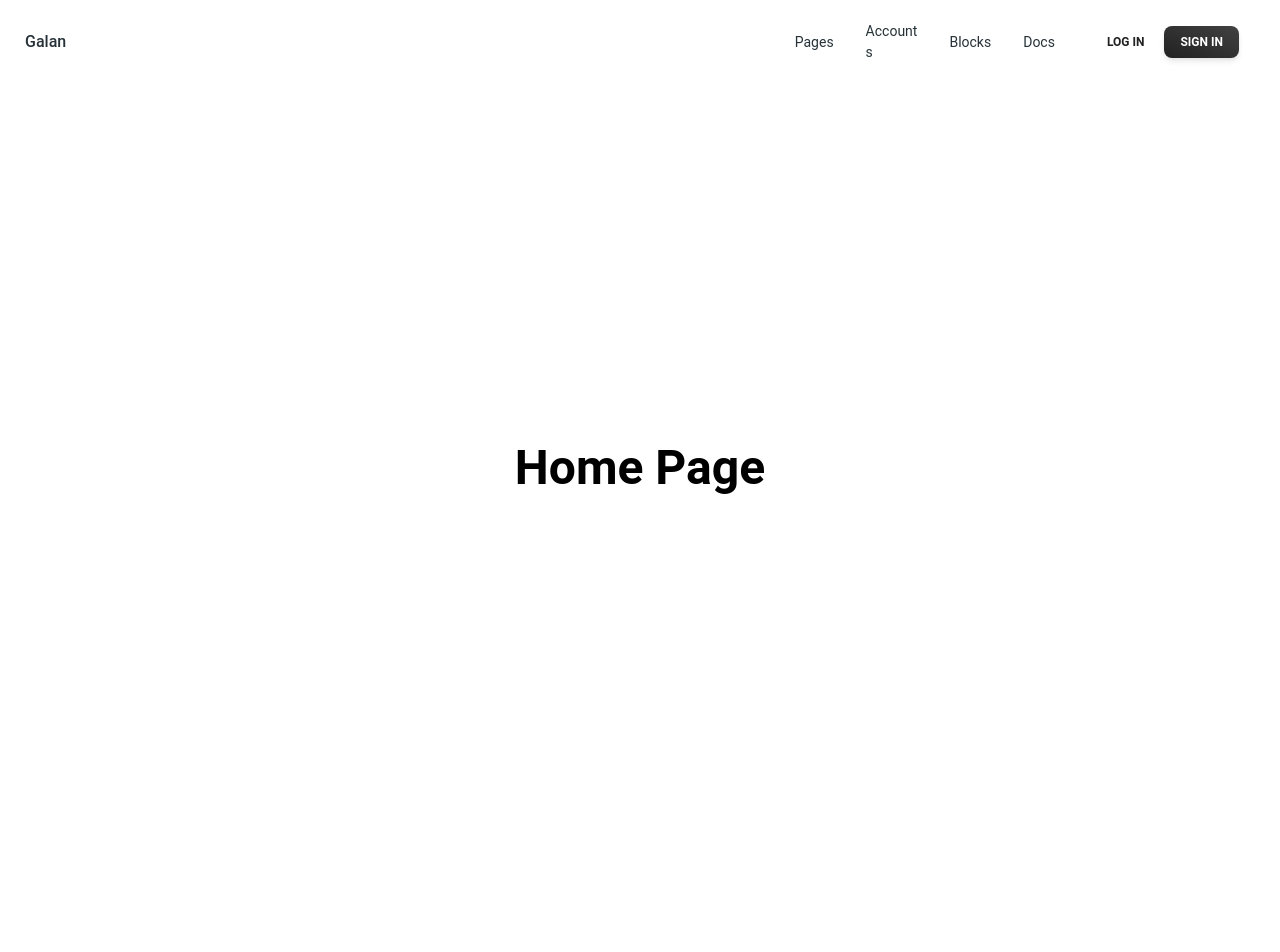
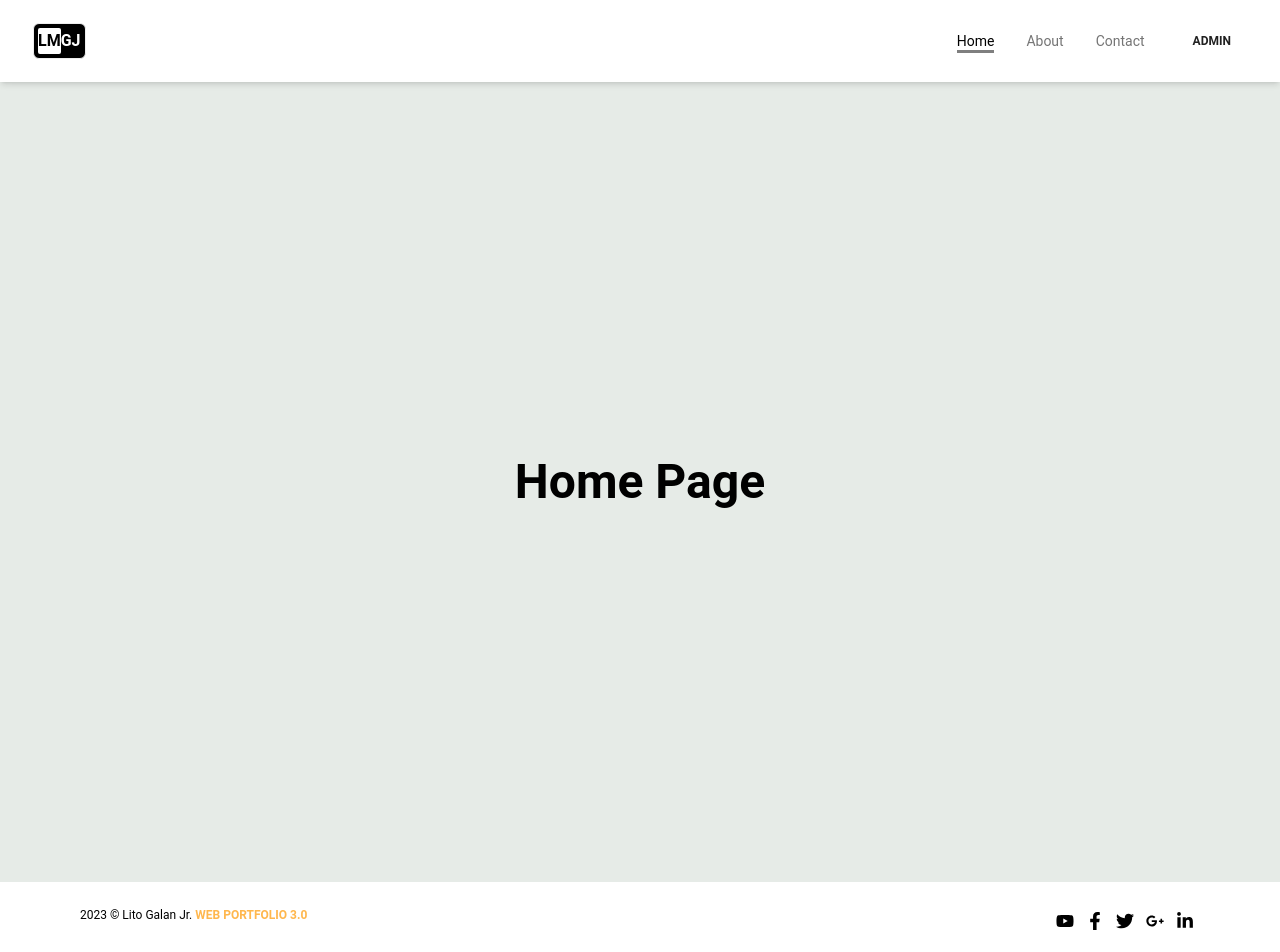
Before and after one commit to lgalan94/web-portfolio-2024, a React (Vite) app: page / in a window 1280 px wide. Shown: the top 952 px of the page. Before the commit the page ends 868 px from the top, so only its background shows below. Built offline with nearby package versions, Linux system fonts and the light colour scheme; the HTML template or start-up script is replaced by a standard one.

Commit message:
add responsiveness to navbar, footer

```diff
--- a/package.json
+++ b/package.json
@@ -12,8 +12,10 @@
   "dependencies": {
     "@heroicons/react": "^2.0.18",
     "@material-tailwind/react": "^2.1.4",
+    "framer-motion": "^10.16.5",
     "react": "^18.2.0",
     "react-dom": "^18.2.0",
+    "react-icons": "^4.12.0",
     "react-router-dom": "^6.20.0"
   },
   "devDependencies": {
--- a/src/components/AppNavbar.jsx
+++ b/src/components/AppNavbar.jsx
@@ -7,6 +7,11 @@ import {
   IconButton,
   Card,
 } from "@material-tailwind/react";
+import Logo from './Logo';
+import {
+  Link,
+  useLocation
+} from 'react-router-dom';
 
 const AppNavbar = () => {
   const [openNav, setOpenNav] = React.useState(false);
@@ -18,53 +23,30 @@ const AppNavbar = () => {
     );
   }, []);
 
+  const CustomLink = ({ endPoint, title, className = "", location }) => {
+    const currentPath = useLocation().pathname;
+
+    return (
+      <Link as={Link} to={endPoint} className={`${className} relative group hover:text-neutral-600  ${currentPath === endPoint ? 'text-black' : 'text-gray-600'}`} >
+        {title}
+
+        <span className={`h-[3px] inline-block w-0 lg:bg-black bg-none opacity-50 absolute left-0 -bottom-0.5 group-hover:w-full transition-[width] ease duration-300 ${currentPath === endPoint ? 'w-full' : 'w-0'}`}>
+          &nbsp;
+        </span>
+      </Link>
+    );
+  };
+
   const navList = (
-    <ul className="mt-2 mb-4 flex flex-col gap-2 lg:mb-0 lg:mt-0 lg:flex-row lg:items-center lg:gap-6">
-      <Typography
-        as="li"
-        variant="small"
-        color="blue-gray"
-        className="p-1 font-normal"
-      >
-        <a href="#" className="flex items-center">
-          Pages
-        </a>
-      </Typography>
-      <Typography
-        as="li"
-        variant="small"
-        color="blue-gray"
-        className="p-1 font-normal"
-      >
-        <a href="#" className="flex items-center">
-          Account
-        </a>s
-      </Typography>
-      <Typography
-        as="li"
-        variant="small"
-        color="blue-gray"
-        className="p-1 font-normal"
-      >
-        <a href="#" className="flex items-center">
-          Blocks
-        </a>
-      </Typography>
-      <Typography
-        as="li"
-        variant="small"
-        color="blue-gray"
-        className="p-1 font-normal"
-      >
-        <a href="#" className="flex items-center">
-          Docs
-        </a>
-      </Typography>
+    <ul className="mt-2 mb-4 text-sm flex flex-col gap-2 lg:mb-0 lg:mt-0 lg:flex-row lg:items-center lg:gap-6">
+      <CustomLink endPoint="/" title="Home" className="lg:mr-1" location={location} />
+      <CustomLink endPoint="/about" title="About" className="lg:mx-1" location={location} />
+      <CustomLink endPoint="/contact" title="Contact" className="lg:ml-1" location={location} />
     </ul>
   );
 
   return (
-    <div className="-m-2 sticky top-0 max-h-[768px] w-[calc(100%)] overflow-hidden">
+    <div className="sticky top-0 max-h-[768px] w-full ">
       <Navbar className="z-10 h-max max-w-full rounded-none px-4 py-2 lg:px-8 lg:py-4">
         <div className="flex items-center justify-between text-blue-gray-900">
           <Typography
@@ -72,7 +54,7 @@ const AppNavbar = () => {
             href="#"
             className="mr-4 cursor-pointer py-1.5 font-medium"
           >
-            Galan
+            <Logo />
           </Typography>
           <div className="flex items-center gap-4">
             <div className="mr-4 hidden lg:block">{navList}</div>
@@ -82,14 +64,7 @@ const AppNavbar = () => {
                 size="sm"
                 className="hidden lg:inline-block"
               >
-                <span>Log In</span>
-              </Button>
-              <Button
-                variant="gradient"
-                size="sm"
-                className="hidden lg:inline-block"
-              >
-                <span>Sign in</span>
+                <span>admin</span>
               </Button>
             </div>
             <IconButton
@@ -135,10 +110,7 @@ const AppNavbar = () => {
           {navList}
           <div className="flex items-center gap-x-1">
             <Button fullWidth variant="text" size="sm" className="">
-              <span>Log In</span>
-            </Button>
-            <Button fullWidth variant="gradient" size="sm" className="">
-              <span>Sign in</span>
+              <span>admin</span>
             </Button>
           </div>
         </MobileNav>
--- /dev/null
+++ b/src/components/Footer.jsx
@@ -0,0 +1,42 @@
+import { FaYoutube, FaFacebookF, FaTwitter, FaGooglePlusG, FaLinkedinIn } from "react-icons/fa";
+
+const Footer = () => {
+
+  return (
+    <footer
+      className="bg-neutral-800 text-center text-neutral-600 dark:bg-neutral-600 dark:text-neutral-200 lg:text-left">
+
+     <div className="flex flex-col md:flex-row justify-between px-20 text-[12px] bg-neutral-900 p-6 text-center text-neutral-200">
+        <div>
+         <span>{ new Date().getFullYear() } &copy; Lito Galan Jr. </span>
+         <a
+           target="_blank"
+           className="font-semibold text-orange-300"
+           href=""
+         >WEB PORTFOLIO 3.0</a>
+        </div>
+
+        <div className="flex justify-center text-neutral-100">
+          <a href="" target="_blank" className="p-1.5 hover:text-white hover:bg-red-500">
+            <FaYoutube size={18} />
+          </a>
+          <a href="" target="_blank" className="p-1.5 hover:text-white hover:bg-blue-500">
+            <FaFacebookF size={18} />
+          </a>
+          <a href="" target="_blank" className="p-1.5 hover:text-white hover:bg-[#3ebdb4]">
+            <FaTwitter size={18} />
+          </a>
+          <a href="" target="_blank" className="p-1.5 hover:text-white hover:bg-[#e66a74]">
+            <FaGooglePlusG size={18} />
+          </a>
+          <a href="" target="_blank" className="p-1.5 hover:text-white hover:bg-[#18b9d9]">
+            <FaLinkedinIn size={18} />
+          </a>
+        </div>
+
+      </div>
+    </footer>
+  );
+}
+
+export default Footer;
--- /dev/null
+++ b/src/components/Logo.jsx
@@ -0,0 +1,25 @@
+import { Link } from 'react-router-dom';
+import { motion } from 'framer-motion';
+
+const Logo = () => {
+
+		return (
+					<motion.div
+							className="border rounded-md p-1 bg-black text-white text-md font-semibold"
+							whileHover = {{
+												backgroundColor:["#121212", "rgba(131,58,180,1)", "rgba(253,29,29,1)", "rgba(252,176,69,1)", "rgba(131,58,180,1)", "#121212"],
+												transition:{ duration:1, repeat: Infinity }
+							 }}
+					>
+					<Link
+							as={Link} to="/"
+							className="flex"
+							>
+							<div className="bg-white rounded-sm text-black">LM</div>
+							<div className="">GJ</div>
+					</Link>
+					</motion.div>
+		)
+}
+
+export default Logo
--- a/src/components/index.js
+++ b/src/components/index.js
@@ -1,5 +1,7 @@
 import AppNavbar from './AppNavbar'
+import Footer from './Footer'
 
 export {
-	AppNavbar
+	AppNavbar,
+	Footer
 }
--- a/src/pages/About.jsx
+++ b/src/pages/About.jsx
@@ -1,7 +1,12 @@
+import { AppNavbar, Footer } from '../components'
 
 const About = () => {
 	return (
-		<h1 className="text-5xl font-semibold h-screen flex justify-center items-center">About Page</h1>
+		<>
+			<AppNavbar />
+			<h1 className="text-5xl font-semibold h-screen flex justify-center items-center bg-defaultColor ">About Page</h1>
+			<Footer />
+		</>
 	)
 }
 
--- a/src/pages/Contact.jsx
+++ b/src/pages/Contact.jsx
@@ -1,7 +1,12 @@
+import { AppNavbar, Footer } from '../components'
 
 const Contact = () => {
 	return (
-		<h1 className="text-5xl font-semibold h-screen flex justify-center items-center">Contact Page</h1>
+		<>
+				<AppNavbar />
+				<h1 className="text-5xl font-semibold h-screen flex justify-center items-center bg-defaultColor">Contact Page</h1>
+				<Footer />
+		</>
 	)
 }
 
--- a/src/pages/Home.jsx
+++ b/src/pages/Home.jsx
@@ -1,10 +1,11 @@
-import { AppNavbar } from '../components'
+import { AppNavbar, Footer } from '../components'
 
 const Home = () => {
 	return (
 		<>
 			<AppNavbar />
-			<h1 className="text-5xl font-semibold h-screen flex justify-center items-center">Home Page</h1>
+			<h1 className="text-5xl font-semibold h-screen flex justify-center items-center bg-defaultColor">Home Page</h1>
+			<Footer />
 		</>
 	)
 }
--- a/tailwind.config.js
+++ b/tailwind.config.js
@@ -3,7 +3,13 @@ const withMT = require("@material-tailwind/react/utils/withMT");
 module.exports = withMT({
   content: ["./index.html", "./src/**/*.{vue,js,ts,jsx,tsx}"],
   theme: {
-    extend: {},
+    extend: {
+      colors: {
+        defaultColor: '#E6EBE7',
+        light: '#f5f5f5',
+        dark: '#1f1f1f'
+      }
+    },
   },
   plugins: [],
 });
```
Also changed, not shown: 1 other file (tests, documents, lock files or other folders).
